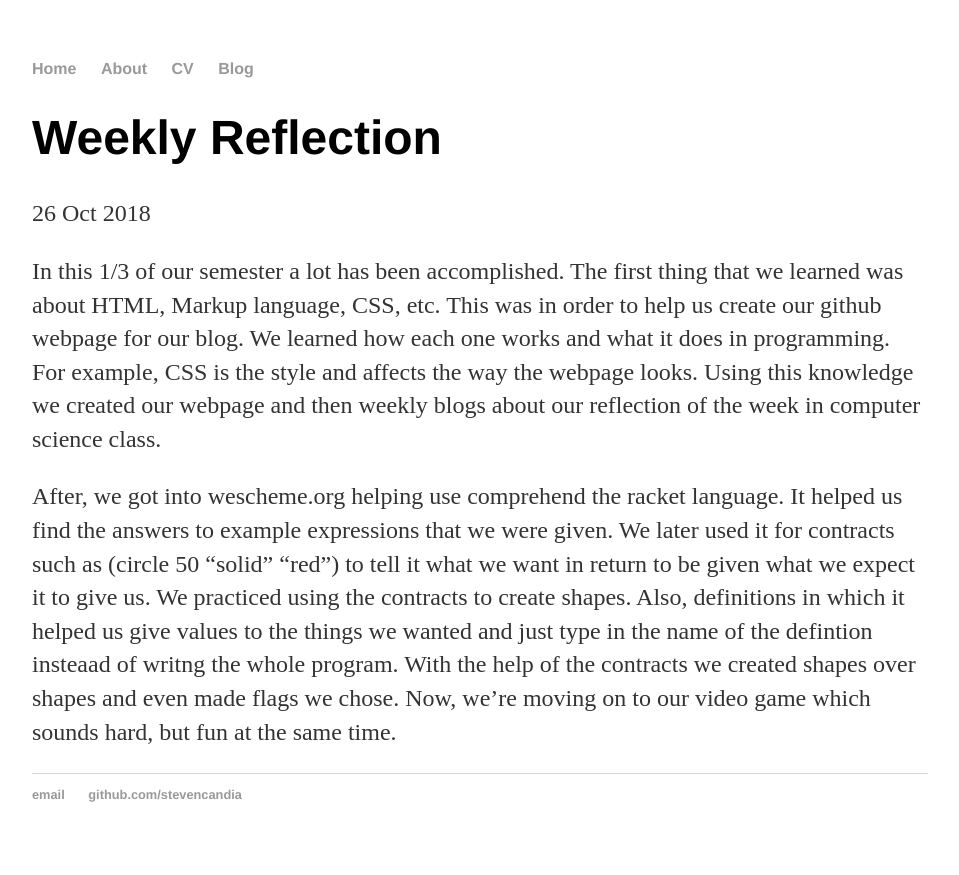
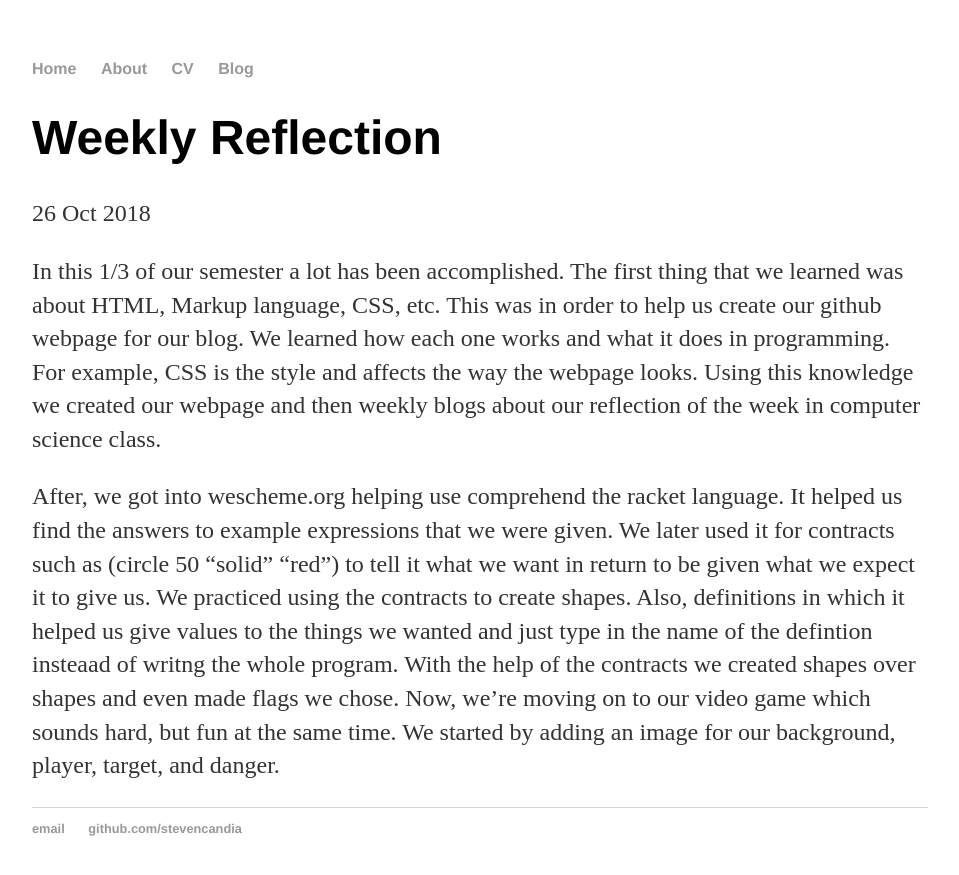
Before and after one commit to stevenc2620/stevenc2620.github.io, a Jekyll site: the page built from _posts/2018-10-26-weekly-reflection-06.md, in a window 1280 px wide. Shown: the top 875 px of the page, without its empty margins (160-1119 px from the left). Built offline with Jekyll 4.4.1, drawn with Linux system fonts in a browser that asks for light colours.

Commit message:
Update 2018-10-26-weekly-reflection-06.md

```diff
--- a/_posts/2018-10-26-weekly-reflection-06.md
+++ b/_posts/2018-10-26-weekly-reflection-06.md
@@ -6,4 +6,4 @@ date: 2018-10-26
 
 In this 1/3 of our semester a lot has been accomplished. The first thing that we learned was about HTML, Markup language, CSS, etc. This was in order to help us create our github webpage for our blog. We learned how each one works and what it does in programming. For example, CSS is the style and affects the way the webpage looks. Using this knowledge we created our webpage and then weekly blogs about our reflection of the week in computer science class.
 
-After, we got into wescheme.org helping use comprehend the racket language. It helped us find the answers to example expressions that we were given. We later used it for contracts such as (circle 50 "solid" "red") to tell it what we want in return to be given what we expect it to give us. We practiced using the contracts to create shapes. Also, definitions in which it helped us give values to the things we wanted and just type in the name of the defintion insteaad of writng the whole program. With the help of the contracts we created shapes over shapes and even made flags we chose. Now, we're moving on to our video game which sounds hard, but fun at the same time.
+After, we got into wescheme.org helping use comprehend the racket language. It helped us find the answers to example expressions that we were given. We later used it for contracts such as (circle 50 "solid" "red") to tell it what we want in return to be given what we expect it to give us. We practiced using the contracts to create shapes. Also, definitions in which it helped us give values to the things we wanted and just type in the name of the defintion insteaad of writng the whole program. With the help of the contracts we created shapes over shapes and even made flags we chose. Now, we're moving on to our video game which sounds hard, but fun at the same time. We started by adding an image for our background, player, target, and danger.
```
